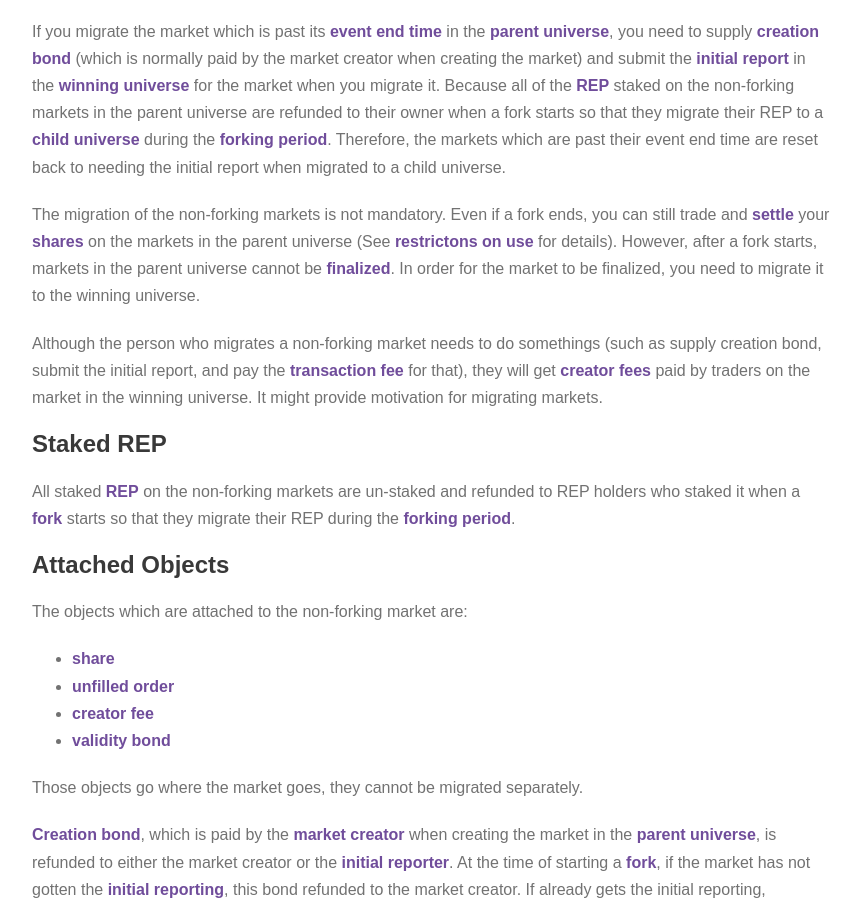
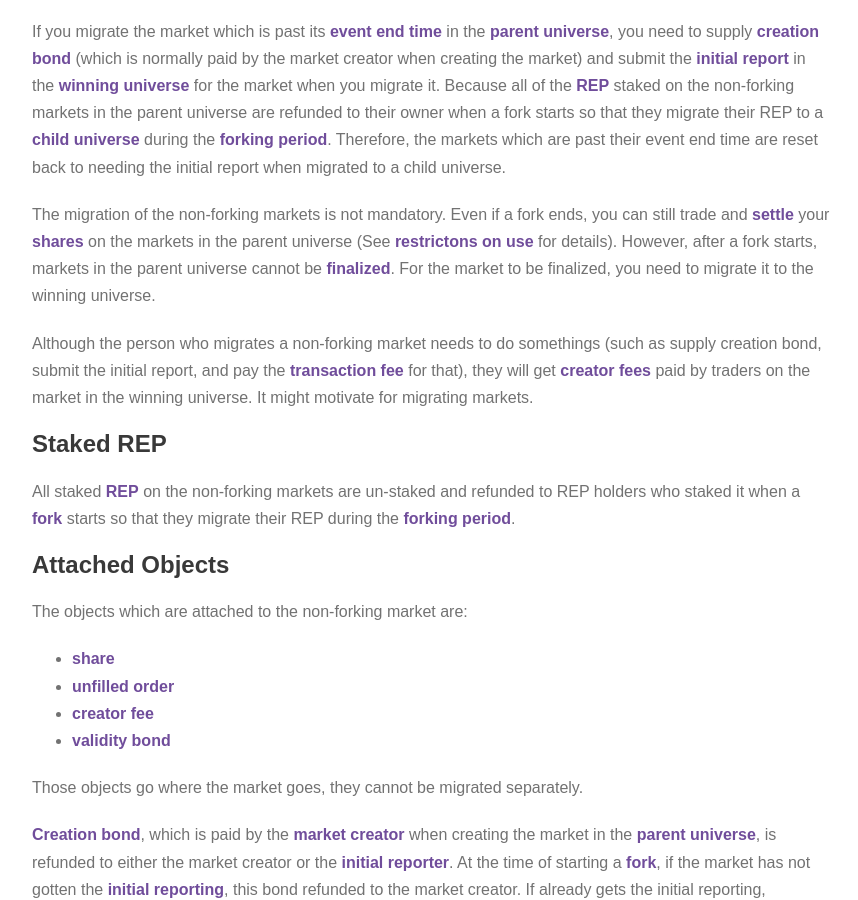
Before and after one commit to MicahZoltu/Augur.Guide-for-IPFS, a Jekyll site: the page built from collections/_version2-english/9-fork/4-migration-of-the-objects.md, in a window 1280 px wide and 900 px high, scrolled down 3899 px. Shown: the whole window, without its empty margins (358-1216 px from the left). Built offline with Jekyll 4.4.1, drawn with Linux system fonts in a browser that asks for light colours; comment, search, counter and statistics services are not loaded.

Commit message:
Reduce wordiness

```diff
--- a/collections/_version2-english/9-fork/4-migration-of-the-objects.md
+++ b/collections/_version2-english/9-fork/4-migration-of-the-objects.md
@@ -113,9 +113,9 @@ The non-forking markets which are not [finalized]({{glossary_finalized_market}})
 
 If you migrate the market which is past its [event end time]({glossary_end_time}) in the [parent universe]({{glossary_parent_universe}}), you need to supply [creation bond]({{glossary_creation_bond}}) (which is normally paid by the market creator when creating the market) and submit the [initial report]({{glossary_initial_report}}) in the [winning universe]({{glossary_winning_universe}}) for the market when you migrate it. Because all of the [REP]({{glossary_reputation_token}}) staked on the non-forking markets in the parent universe are refunded to their owner when a fork starts so that they migrate their REP to a [child universe]({{glossary_child_universe}}) during the [forking period]({{glossary_forking_period}}). Therefore, the markets which are past their event end time are reset back to needing the initial report when migrated to a child universe.
 
-The migration of the non-forking markets is not mandatory. Even if a fork ends, you can still trade and [settle]({{glossary_settlement}}) your [shares]({{glossary_share}}) on the markets in the parent universe (See [restrictons on use]({{url_restrictions_on_use}}) for details). However, after a fork starts, markets in the parent universe cannot be [finalized]({{glossary_finalized_market}}). In order for the market to be finalized, you need to migrate it to the winning universe.
+The migration of the non-forking markets is not mandatory. Even if a fork ends, you can still trade and [settle]({{glossary_settlement}}) your [shares]({{glossary_share}}) on the markets in the parent universe (See [restrictons on use]({{url_restrictions_on_use}}) for details). However, after a fork starts, markets in the parent universe cannot be [finalized]({{glossary_finalized_market}}). For the market to be finalized, you need to migrate it to the winning universe.
 
-Although the person who migrates a non-forking market needs to do somethings (such as supply creation bond, submit the initial report, and pay the [transaction fee]({{glossary_transaction_fee}}) for that), they will get [creator fees]({{glossary_creator_fee}}) paid by traders on the market in the winning universe. It might provide motivation for migrating markets.
+Although the person who migrates a non-forking market needs to do somethings (such as supply creation bond, submit the initial report, and pay the [transaction fee]({{glossary_transaction_fee}}) for that), they will get [creator fees]({{glossary_creator_fee}}) paid by traders on the market in the winning universe. It might motivate for migrating markets.
 
 ## Staked REP
 All staked [REP]({{glossary_reputation_token}}) on the non-forking markets are un-staked and refunded to REP holders who staked it when a [fork]({{glossary_fork}}) starts so that they migrate their REP during the [forking period]({{glossary_forking_period}}).
```
